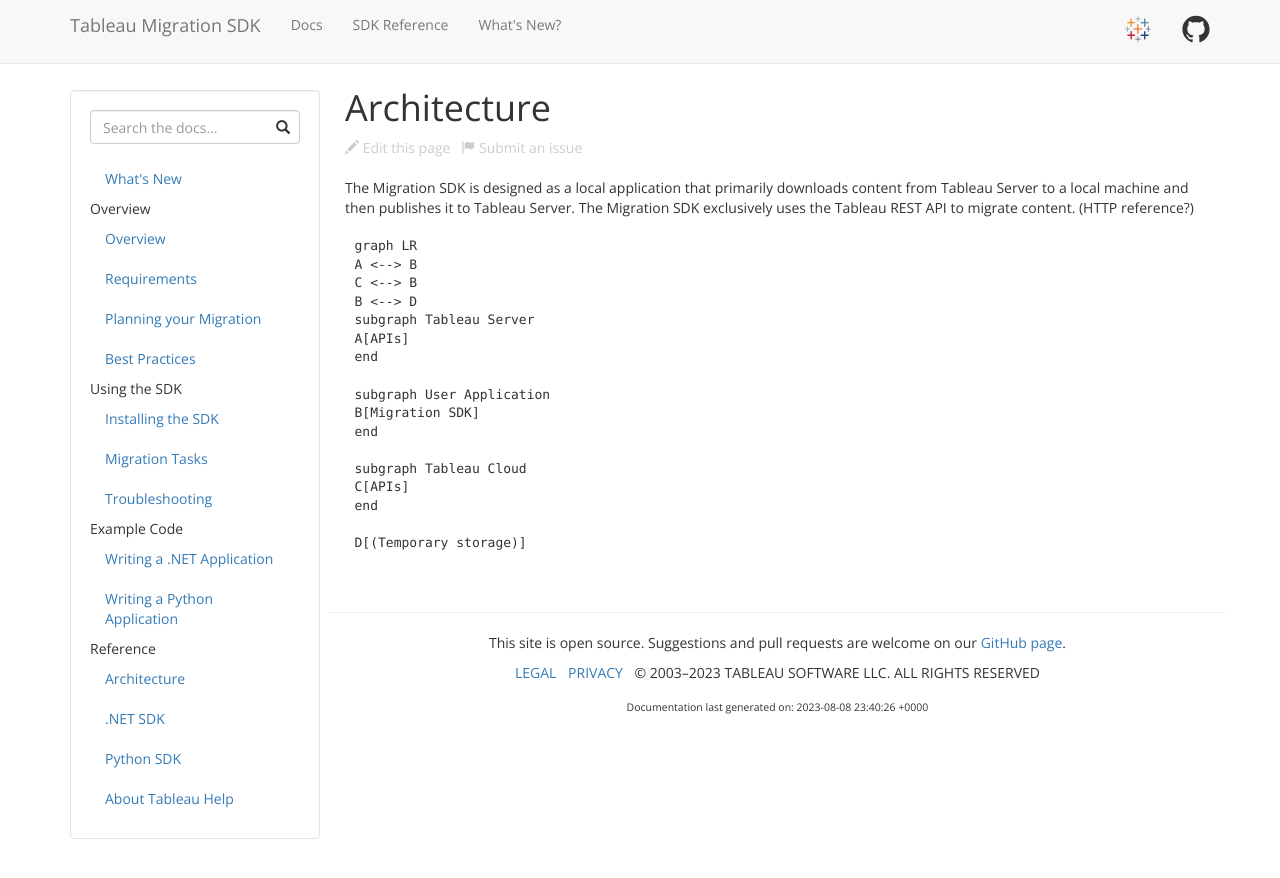
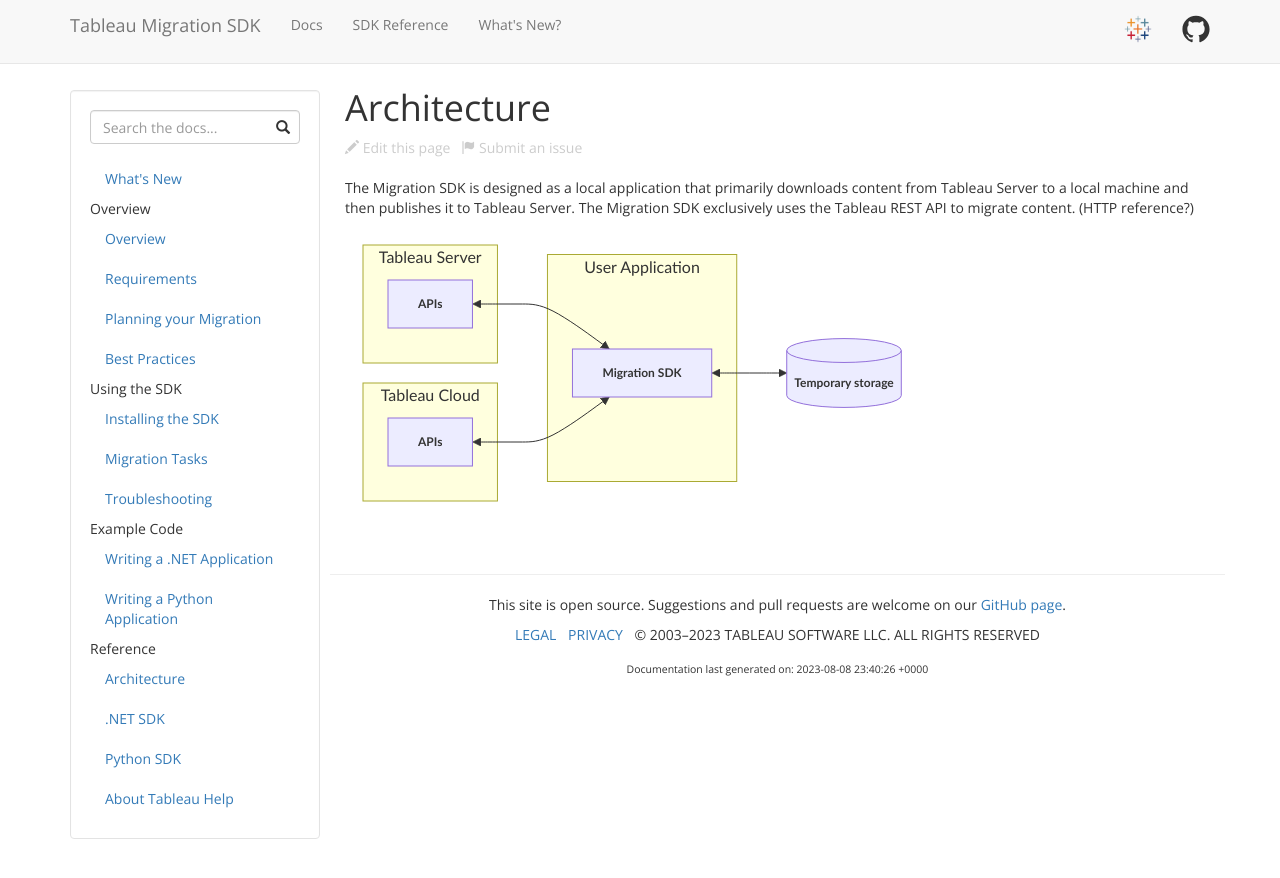
Before and after one commit to smarvin/migration-sdk-newdocs, a Jekyll site: the page built from docs/architecture.md, in a window 1280 px wide. Shown: the top 878 px of the page. Built offline with Jekyll 4.4.1, drawn with Linux system fonts in a browser that asks for light colours; nearby versions of some CDN libraries; part of the change alters nothing that is shown.

````diff
--- a/_includes/footer.html
+++ b/_includes/footer.html
@@ -6,4 +6,15 @@
             <p><a href="https://www.tableau.com/en-us/legal" class="aLegal">LEGAL</a> <a href="https://www.salesforce.com/company/privacy/" class="aLegal">PRIVACY</a> &copy; 2003&ndash;<script>document.write(new Date().getFullYear())</script> TABLEAU SOFTWARE LLC. ALL RIGHTS RESERVED</p>
             <sub>Documentation last generated on: {{ site.time }}</sub>
     </div>
+
+    <script src="https://unpkg.com/mermaid@8.9.3/dist/mermaid.min.js"></script>
+<script>
+  $(document).ready(function () {
+    mermaid.initialize({
+      startOnLoad:true,
+      theme: "default",
+    });
+    window.mermaid.init(undefined, document.querySelectorAll('.language-mermaid'));
+  });
+</script>
 </footer>
--- a/docs/architecture.md
+++ b/docs/architecture.md
@@ -7,6 +7,7 @@ layout: docs
 The Migration SDK is designed as a local application that primarily downloads content from Tableau Server to a local machine and then publishes it to Tableau Server. The Migration SDK exclusively uses the Tableau REST API to migrate content. (HTTP reference?)
 
 ```mermaid
+
 graph LR
 A <--> B
 C <--> B
@@ -24,4 +25,5 @@ C[APIs]
 end
 
 D[(Temporary storage)]
+
 ```
````
